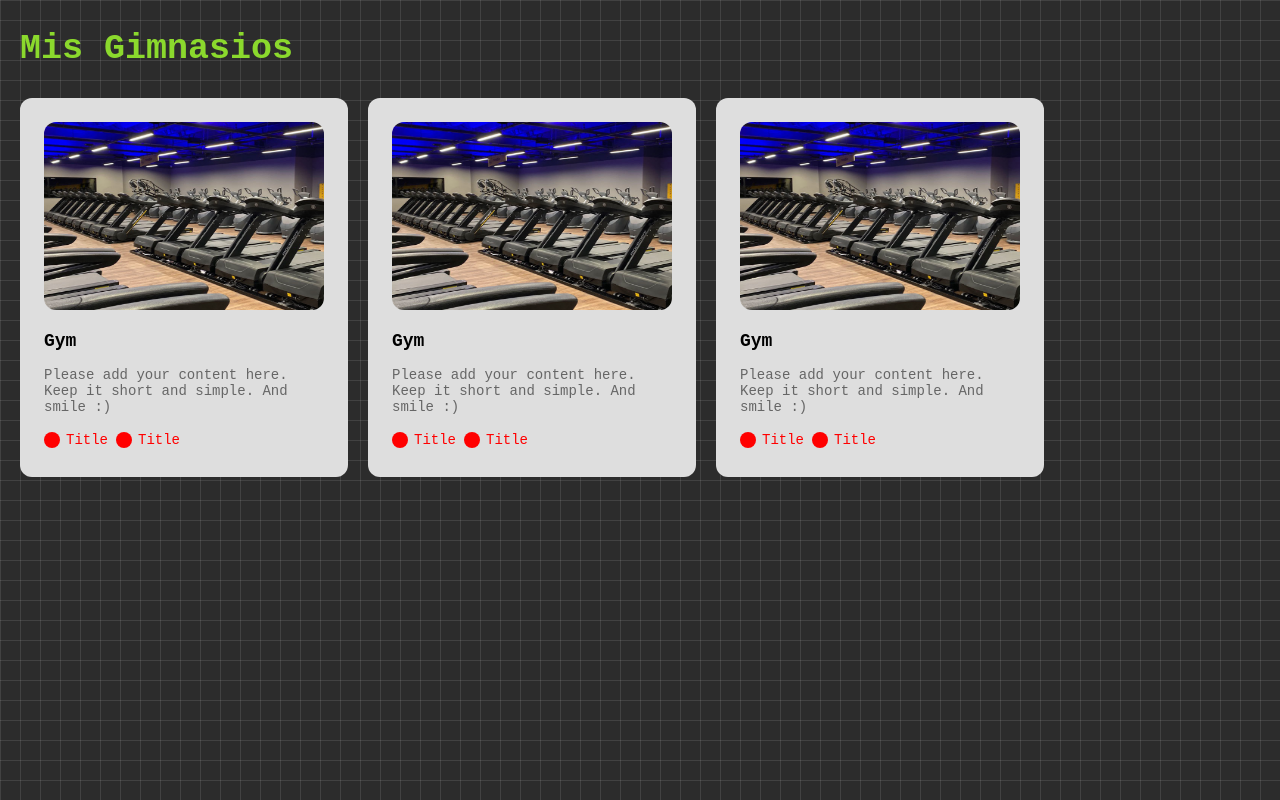
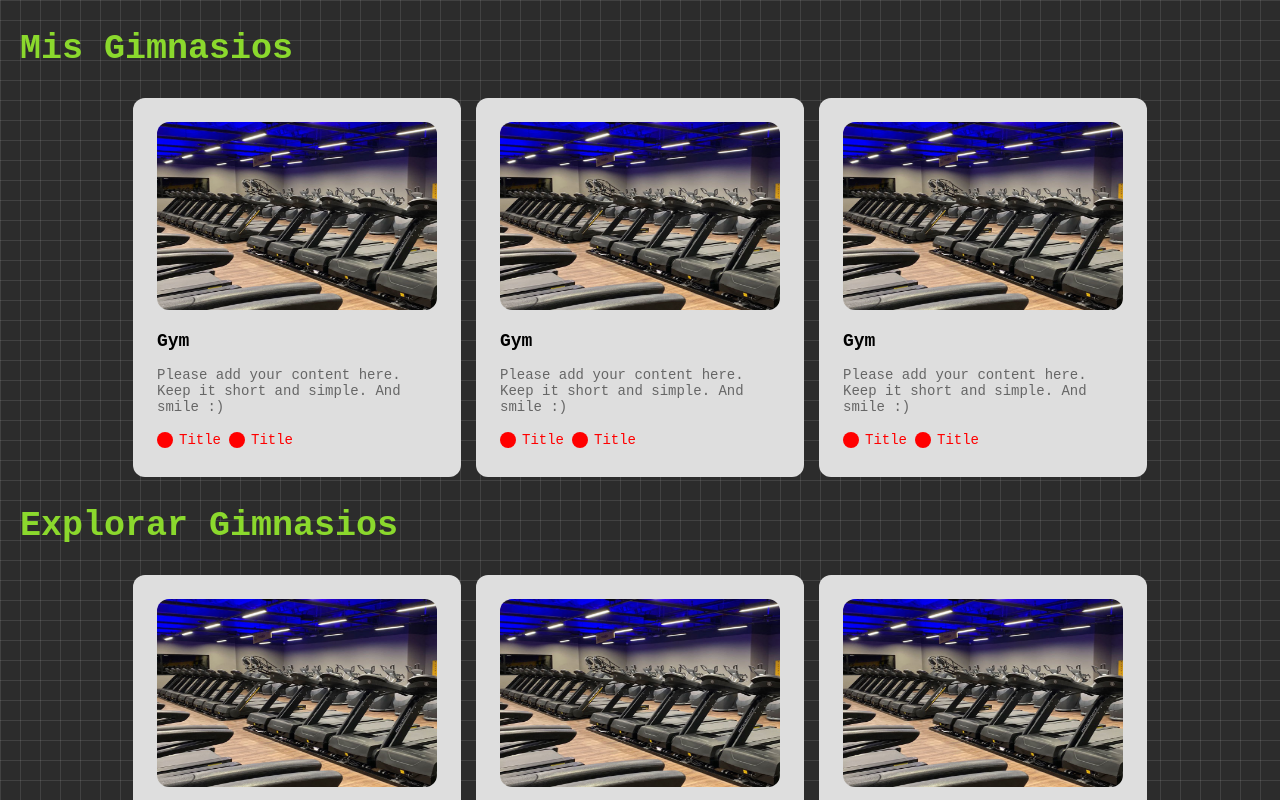
Before and after one commit to PedroCarassale/FRONTEND-2024-UTN-GRUPO-6, a React (Vite) app: page / in a window 1280 px wide. Shown: the top 800 px of the page. Built offline with nearby package versions, Linux system fonts and the light colour scheme.

Commit message:
Home page

```diff
--- a/src/App.css
+++ b/src/App.css
@@ -22,7 +22,13 @@ body {
 
 .app {
   margin: 20px;
+  display: flexbox;
+  justify-content: center;
 }
 
-.app-cards {
+.app-explorar-gimnasios-cards {
+  display: flex;
+  justify-content: center;
+  flex-wrap: wrap;
+  gap: 15px;
 }
--- a/src/App.tsx
+++ b/src/App.tsx
@@ -1,39 +1,30 @@
 import "./App.css";
 import Card from "./components/Card";
+
+function getCards(count: number) {
+  return Array.from({ length: count }, (_, index) => (
+    <Card
+      img="src/assets/gym.jpg"
+      title="Gym"
+      description="Please add your content here. Keep it short and simple. And smile :)"
+      tags={[
+        ["#f00", "Title"],
+        ["#f00", "Title"],
+      ]}
+    ></Card>
+  ));
+}
 
 function App() {
   return (
     <section className="app">
+      {/* Mis Gimnasios */}
       <h2 className="mis-gimnasios">Mis Gimnasios</h2>
-      <div className="app-cards">
-        <Card
-          img="src/assets/gym.jpg"
-          title="Gym"
-          description="Please add your content here. Keep it short and simple. And smile :)"
-          tags={[
-            ["#f00", "Title"],
-            ["#f00", "Title"],
-          ]}
-        ></Card>
-        <Card
-          img="src/assets/gym.jpg"
-          title="Gym"
-          description="Please add your content here. Keep it short and simple. And smile :)"
-          tags={[
-            ["#f00", "Title"],
-            ["#f00", "Title"],
-          ]}
-        ></Card>
-        <Card
-          img="src/assets/gym.jpg"
-          title="Gym"
-          description="Please add your content here. Keep it short and simple. And smile :)"
-          tags={[
-            ["#f00", "Title"],
-            ["#f00", "Title"],
-          ]}
-        ></Card>
-      </div>
+      <div className="app-explorar-gimnasios-cards">{getCards(3)}</div>
+
+      {/* Explorar Gimnasios */}
+      <h2 className="mis-gimnasios">Explorar Gimnasios</h2>
+      <div className="app-explorar-gimnasios-cards">{getCards(10)}</div>
     </section>
   );
 }
--- a/src/components/Card.css
+++ b/src/components/Card.css
@@ -46,3 +46,7 @@
   order: 2;
   flex-grow: 0;
 }
+
+.card {
+  display: inline-block;
+}
--- a/src/components/CardTag.css
+++ b/src/components/CardTag.css
@@ -46,8 +46,3 @@
   order: 1;
   flex-grow: 0;
 }
-
-.card {
-  display: inline-block;
-  margin-right: 20px;
-}
```
